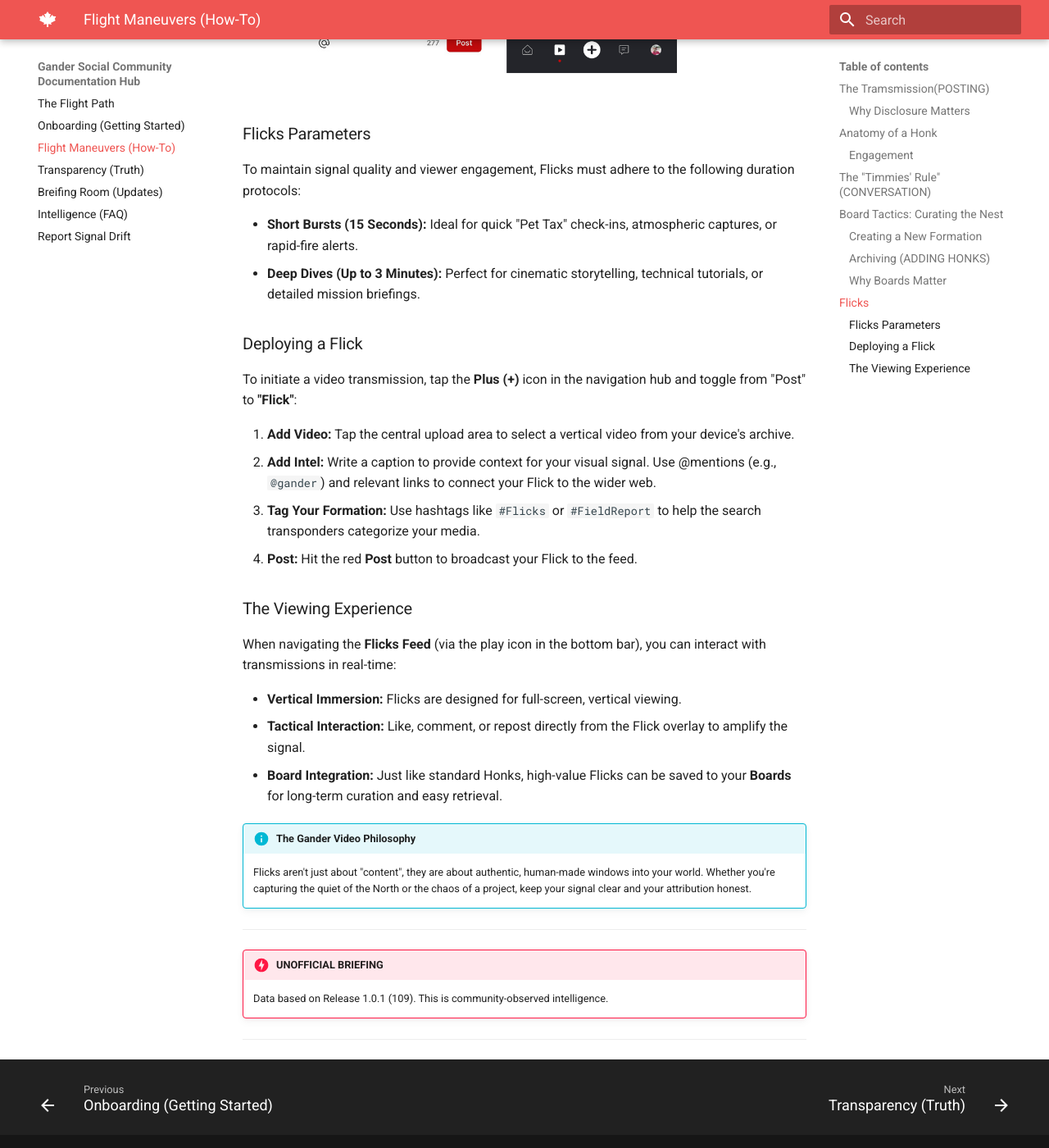
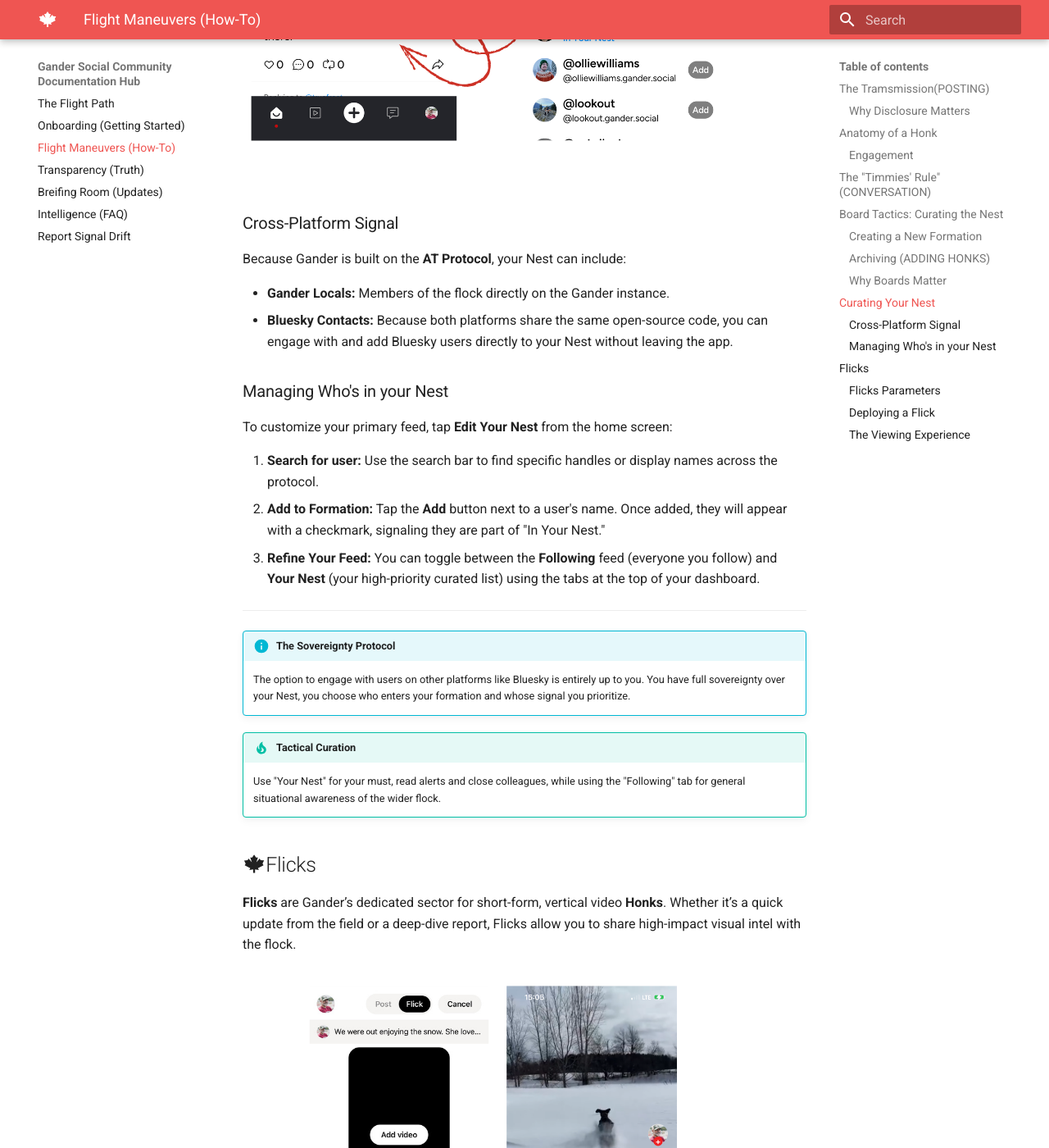
Before and after one commit to jasonbutt/gander-social-docs, an MkDocs documentation site: the page built from docs/how-to.md, in a window 1280 px wide and 1400 px high, scrolled down 5266 px. Shown: the whole window at 82% size. Built offline with MkDocs 1.6.1 and Material for MkDocs 9.7.7, drawn with Linux system fonts in a browser that asks for light colours; some of the changed text lies outside the part shown.

Commit message:
Added the Nest

```diff
--- a/docs/how-to.md
+++ b/docs/how-to.md
@@ -86,6 +86,35 @@
 !!! tip "💡 Tactical Curation"
     Think of Boards like the chapters of a book. Use them to group your best #PetTax photos, your #IndieAuthor updates, or community guides like this one!
 
+## :material-leaf-maple:Curating Your Nest
+
+In the vast expanse of the AT Protocol, **Your Nest** is your curated command center. It allows you to filter the noise of the global feed and focus specifically on the individuals and organizations you trust most.
+
+![Your Nest](images/your-nest.png)
+
+### Cross-Platform Signal
+
+Because Gander is built on the **AT Protocol**, your Nest can include:
+
+* **Gander Locals:** Members of the flock directly on the Gander instance.
+* **Bluesky Contacts:** Because both platforms share the same open-source code, you can engage with and add Bluesky users directly to your Nest without leaving the app.
+
+### Managing Who's in your Nest
+
+To customize your primary feed, tap **Edit Your Nest** from the home screen:
+
+1. **Search for user:** Use the search bar to find specific handles or display names across the protocol.
+2. **Add to Formation:** Tap the **Add** button next to a user's name. Once added, they will appear with a checkmark, signaling they are part of "In Your Nest."
+3. **Refine Your Feed:** You can toggle between the **Following** feed (everyone you follow) and **Your Nest** (your high-priority curated list) using the tabs at the top of your dashboard.
+
+---
+
+!!! info "The Sovereignty Protocol"
+    The option to engage with users on other platforms like Bluesky is entirely up to you. You have full sovereignty over your Nest, you choose who enters your formation and whose signal you prioritize.
+
+!!! tip "Tactical Curation"
+    Use "Your Nest" for your must, read alerts and close colleagues, while using the "Following" tab for general situational awareness of the wider flock.
+
 ## :material-leaf-maple:Flicks
 
 **Flicks** are Gander’s dedicated sector for short-form, vertical video **Honks**. Whether it’s a quick update from the field or a deep-dive report, Flicks allow you to share high-impact visual intel with the flock.
```
Also changed, not shown: docs/images/your-nest.png (added).
